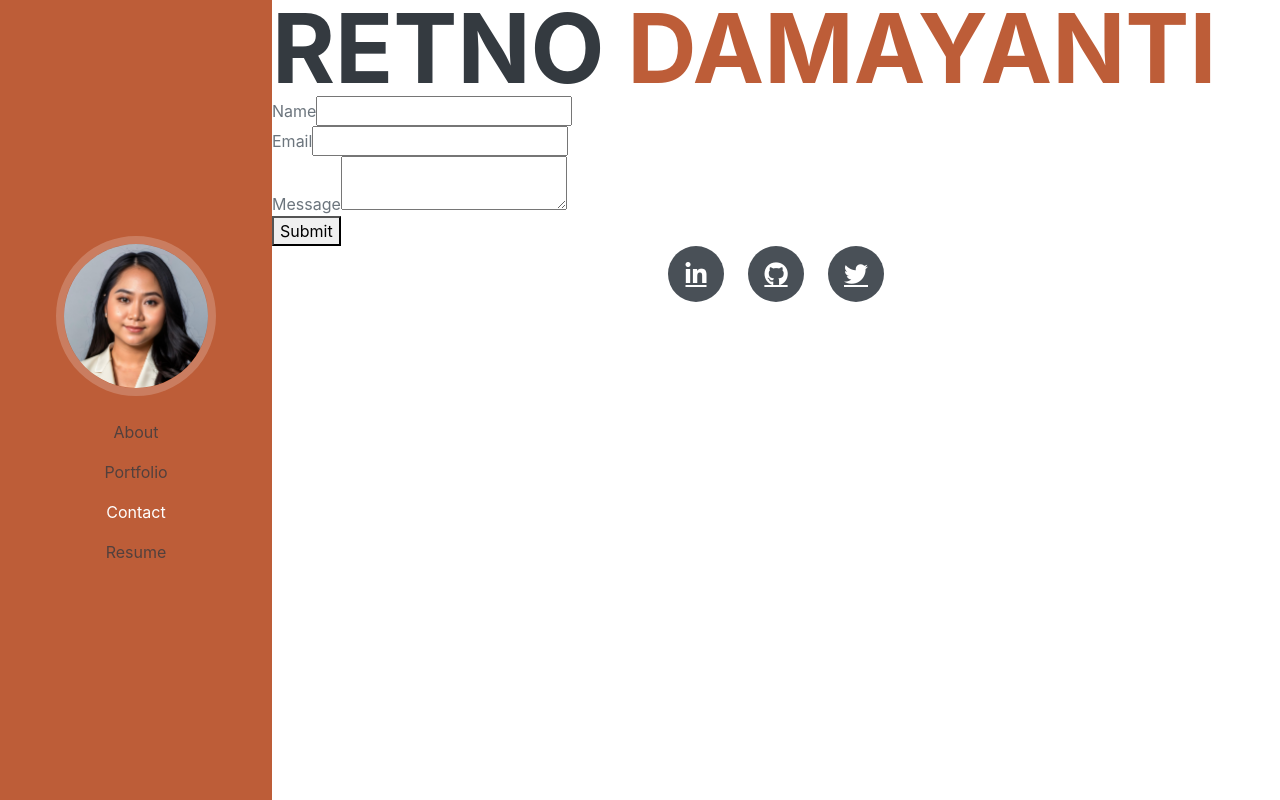
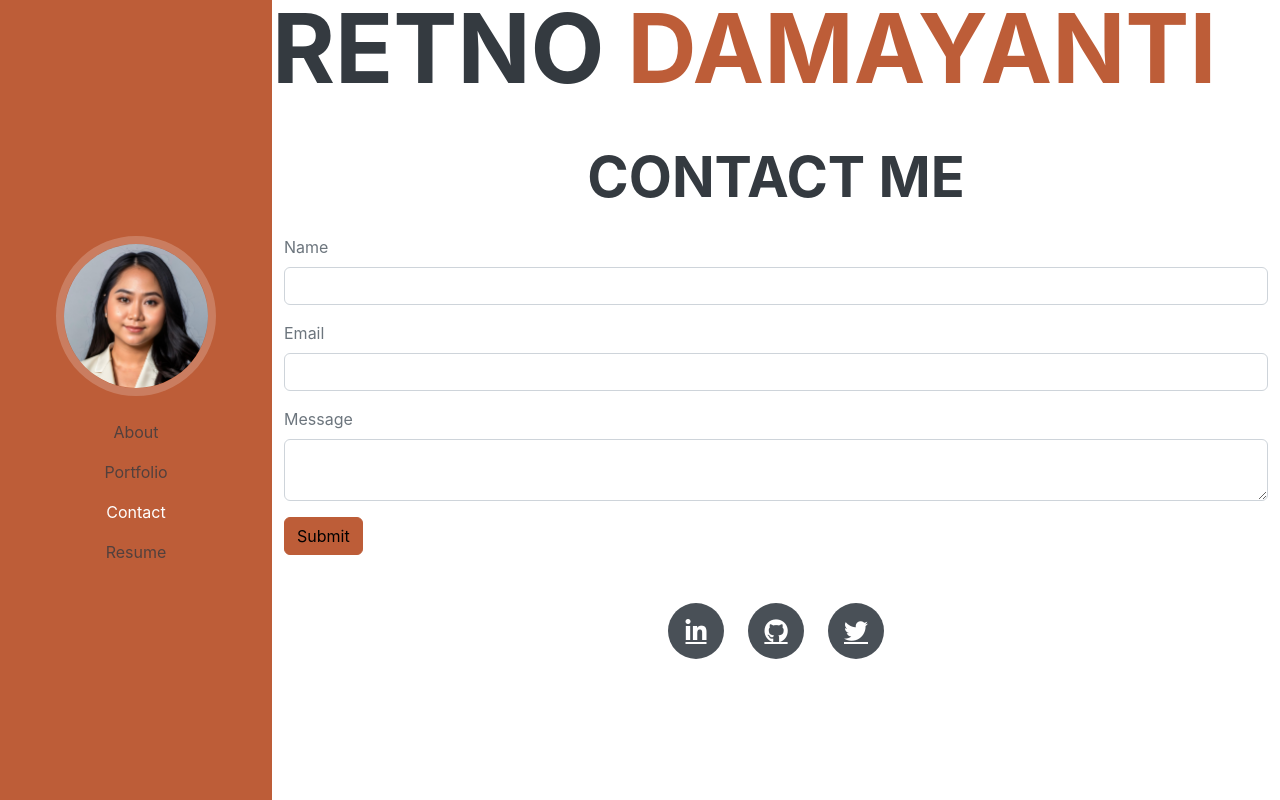
Before and after one commit to retnodamayanti/react-portfolio, a React (Create React App) app: page /contact in a window 1280 px wide. Built offline with nearby package versions, Linux system fonts and the light colour scheme.

Commit message:
added bootstrap to contact

```diff
--- a/src/Contact.js
+++ b/src/Contact.js
@@ -54,40 +54,54 @@ const Contact = () => {
   };
 
   return (
-    <section className="contact">
+    <section className="contact py-5">
+      <div className="container">
+        <h2 className="text-center mb-4">Contact Me</h2>
         <form onSubmit={handleFormSubmit}>
-        <div className="form-group">
-          <label htmlFor="name">Name</label>
+          <div className="mb-3">
+            <label htmlFor="name" className="form-label">
+              Name
+            </label>
             <input
               type="text"
               id="name"
+              className="form-control"
               value={name}
               onChange={(e) => setName(e.target.value)}
               onBlur={handleNameBlur}
             />
           </div>
-        <div className="form-group">
-          <label htmlFor="email">Email</label>
+          <div className="mb-3">
+            <label htmlFor="email" className="form-label">
+              Email
+            </label>
             <input
               type="email"
               id="email"
+              className="form-control"
               value={email}
               onChange={(e) => setEmail(e.target.value)}
               onBlur={handleEmailBlur}
             />
           </div>
-        <div className="form-group">
-          <label htmlFor="message">Message</label>
+          <div className="mb-3">
+            <label htmlFor="message" className="form-label">
+              Message
+            </label>
             <textarea
               id="message"
+              className="form-control"
               value={message}
               onChange={(e) => setMessage(e.target.value)}
               onBlur={handleMessageBlur}
             />
           </div>
-        {errorMessage && <p className="error-message">{errorMessage}</p>}
-        <button type="submit">Submit</button>
+          {errorMessage && <p className="error-message text-danger">{errorMessage}</p>}
+          <button type="submit" className="btn btn-primary">
+            Submit
+          </button>
         </form>
+      </div>
     </section>
   );
 };
```
Lines whose indentation alone changed are shown as unchanged.
